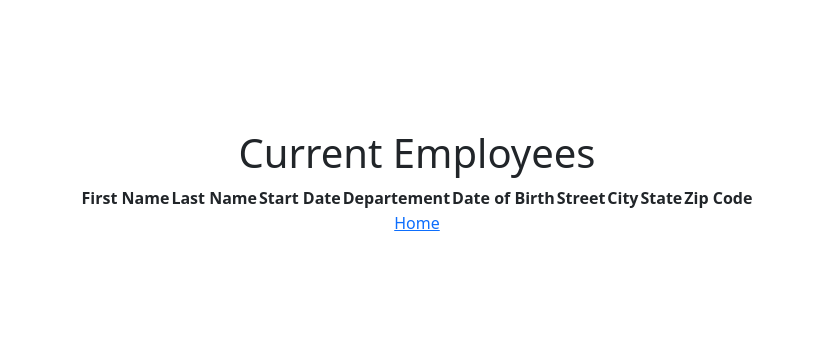
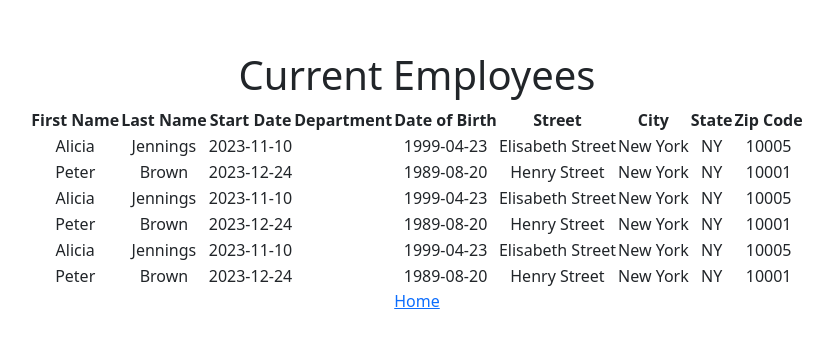
Before and after one commit to Kasia307584/wealth_health-hr-app--frontend, a React (Vite) app: page /employee-list in a window 1280 px wide. Shown: the part 218-566 px from the top of the page, without its empty margins (223-1056 px from the left). Built offline with nearby package versions, Linux system fonts and the light colour scheme.

Commit message:
Mock data added to fill up the table; corrections in CreateEmployeeForm and store
Mock data added to have some date already, before adding them through the form

```diff
--- a/src/MOCK_DATA.json
+++ b/src/MOCK_DATA.json
@@ -1,26 +1,74 @@
 [
   {
-    "firstName": "Anne",
-    "lastName": "Dupont",
-    "startDate": "2023-04-28",
+    "firstName": "Alicia",
+    "lastName": "Jennings",
+    "startDate": "2023-11-10",
     "departement": "Marketing",
     "dateOfBirth": "1999-04-23",
-    "street": "Leon Frot",
-    "city": "Paris",
-    "state": "Alabama",
-    "zipCode": "75011",
-    "id": 1
+    "street": "Elisabeth Street",
+    "city": "New York",
+    "state": "NY",
+    "zipCode": "10005",
+    "id": 100001
   },
   {
-    "firstName": "Astrid",
-    "lastName": "Malfilatre",
-    "startDate": "2023-05-27",
+    "firstName": "Peter",
+    "lastName": "Brown",
+    "startDate": "2023-12-24",
     "departement": "Sales",
-    "dateOfBirth": "1995-04-20",
-    "street": "Laugier",
-    "city": "Lille",
-    "state": "Alasca",
-    "zipCode": "85010",
-    "id": 2
+    "dateOfBirth": "1989-08-20",
+    "street": "Henry Street",
+    "city": "New York",
+    "state": "NY",
+    "zipCode": "10001",
+    "id": 100002
+  },
+  {
+    "firstName": "Alicia",
+    "lastName": "Jennings",
+    "startDate": "2023-11-10",
+    "departement": "Marketing",
+    "dateOfBirth": "1999-04-23",
+    "street": "Elisabeth Street",
+    "city": "New York",
+    "state": "NY",
+    "zipCode": "10005",
+    "id": 100003
+  },
+  {
+    "firstName": "Peter",
+    "lastName": "Brown",
+    "startDate": "2023-12-24",
+    "departement": "Sales",
+    "dateOfBirth": "1989-08-20",
+    "street": "Henry Street",
+    "city": "New York",
+    "state": "NY",
+    "zipCode": "10001",
+    "id": 100004
+  },
+  {
+    "firstName": "Alicia",
+    "lastName": "Jennings",
+    "startDate": "2023-11-10",
+    "departement": "Marketing",
+    "dateOfBirth": "1999-04-23",
+    "street": "Elisabeth Street",
+    "city": "New York",
+    "state": "NY",
+    "zipCode": "10005",
+    "id": 100005
+  },
+  {
+    "firstName": "Peter",
+    "lastName": "Brown",
+    "startDate": "2023-12-24",
+    "departement": "Sales",
+    "dateOfBirth": "1989-08-20",
+    "street": "Henry Street",
+    "city": "New York",
+    "state": "NY",
+    "zipCode": "10001",
+    "id": 100006
   }
 ]
--- a/src/components/CreateEmployeeForm.jsx
+++ b/src/components/CreateEmployeeForm.jsx
@@ -5,7 +5,7 @@ import { useState } from "react";
 import usStates from "../pages/data_usStates.json";
 import { setData, store } from "../store/store";
 import { useDispatch } from "react-redux";
-import { useNavigate } from "react-router-dom";
+// import { useNavigate } from "react-router-dom";
 
 export default function EmployeeForm() {
   const [show, setShow] = useState(false);
@@ -15,7 +15,7 @@ export default function EmployeeForm() {
   const [firstName, setFirstName] = useState("");
   const [lastName, setLastName] = useState("");
   const [startDate, setStartDate] = useState("");
-  const [departement, setDepartement] = useState("");
+  const [department, setDepartment] = useState("");
   const [dateOfBirth, setDateOfBirth] = useState("");
   const [street, setStreet] = useState("");
   const [city, setCity] = useState("");
@@ -24,7 +24,7 @@ export default function EmployeeForm() {
 
   const dispatch = useDispatch();
   // const selectorTest = useSelector((state) => state.userData);
-  const navigate = useNavigate();
+  // const navigate = useNavigate();
 
   async function handleFormSubmit(event) {
     event.preventDefault();
@@ -32,7 +32,7 @@ export default function EmployeeForm() {
       firstName: firstName,
       lastName: lastName,
       startDate: startDate,
-      departement: departement,
+      department: department,
       dateOfBirth: dateOfBirth,
       street: street,
       city: city,
@@ -41,10 +41,10 @@ export default function EmployeeForm() {
     };
     dispatch(setData(data));
     // console.log(selectorTest);
-    console.log("currentState", store.getState());
-    if (data) {
-      navigate("/employee-list");
-    }
+    console.log("currentState", store.getState().employeeTable);
+    // if (data) {
+    //   navigate("/employee-list");
+    // }
   }
 
   return (
@@ -100,7 +100,8 @@ export default function EmployeeForm() {
             <Form.Select
               aria-label="Select state"
               name="state"
-              onChange={(e) => setState(e.value)}
+              value={state}
+              onChange={(e) => setState(e.target.value)}
             >
               {usStates.states.map((state, index) => (
                 <option value={state.abbreviation} key={index}>
@@ -123,13 +124,14 @@ export default function EmployeeForm() {
           <Form.Select
             aria-label="Select department"
             name="department"
-            onChange={(e) => setDepartement(e.value)}
+            value={department}
+            onChange={(e) => setDepartment(e.target.value)}
           >
-            <option value="sales">Sales</option>
-            <option value="marketing">Marketing</option>
-            <option value="engineering">Engineering</option>
-            <option value="human resources">Human Resources</option>
-            <option value="legal">Legal</option>
+            <option value="Sales">Sales</option>
+            <option value="Marketing">Marketing</option>
+            <option value="Engineering">Engineering</option>
+            <option value="Human Resources">Human Resources</option>
+            <option value="Legal">Legal</option>
           </Form.Select>
         </Form.Group>
         <Button onClick={handleShow} type="submit">
--- a/src/components/DataTable.jsx
+++ b/src/components/DataTable.jsx
@@ -4,6 +4,7 @@ import {
   flexRender,
 } from "@tanstack/react-table";
 import { store } from "../store/store";
+import mockData from "../MOCK_DATA";
 // import { useSelector } from "react-redux";
 
 export default function Table() {
@@ -24,8 +25,8 @@ export default function Table() {
       accessorKey: "startDate",
     },
     {
-      header: "Departement",
-      accessorKey: "departement",
+      header: "Department",
+      accessorKey: "department",
     },
     {
       header: "Date of Birth",
@@ -84,6 +85,19 @@ export default function Table() {
               ))}
             </tr>
           ))}
+          {mockData.map((row) => (
+            <tr key={row.id}>
+              <td>{row.firstName}</td>
+              <td>{row.lastName}</td>
+              <td>{row.startDate}</td>
+              <td>{row.department}</td>
+              <td>{row.dateOfBirth}</td>
+              <td>{row.street}</td>
+              <td>{row.city}</td>
+              <td>{row.state}</td>
+              <td>{row.zipCode}</td>
+            </tr>
+          ))}
         </tbody>
       </table>
     </div>
--- a/src/store/store.js
+++ b/src/store/store.js
@@ -13,7 +13,7 @@ const userDataSlice = createSlice({
         firstName: action.payload.firstName,
         lastName: action.payload.lastName,
         startDate: action.payload.startDate,
-        departement: action.payload.departement,
+        department: action.payload.department,
         dateOfBirth: action.payload.dateOfBirth,
         street: action.payload.street,
         city: action.payload.city,
```
